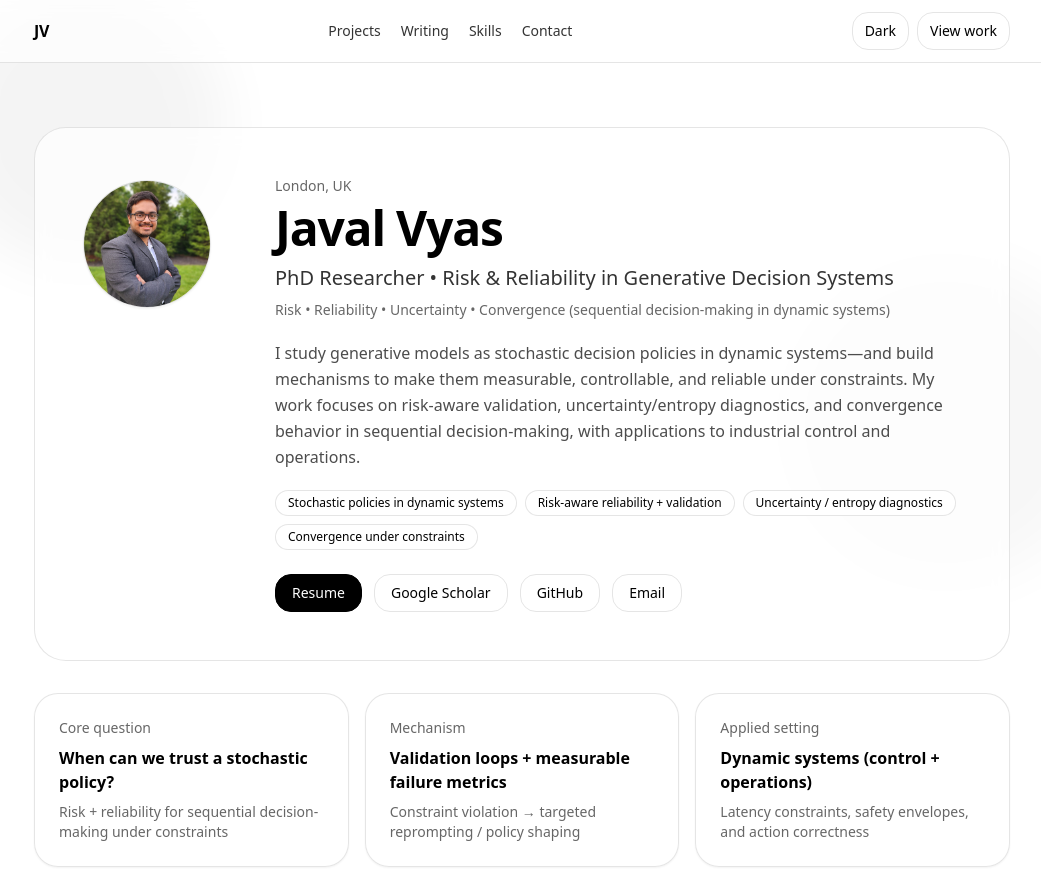
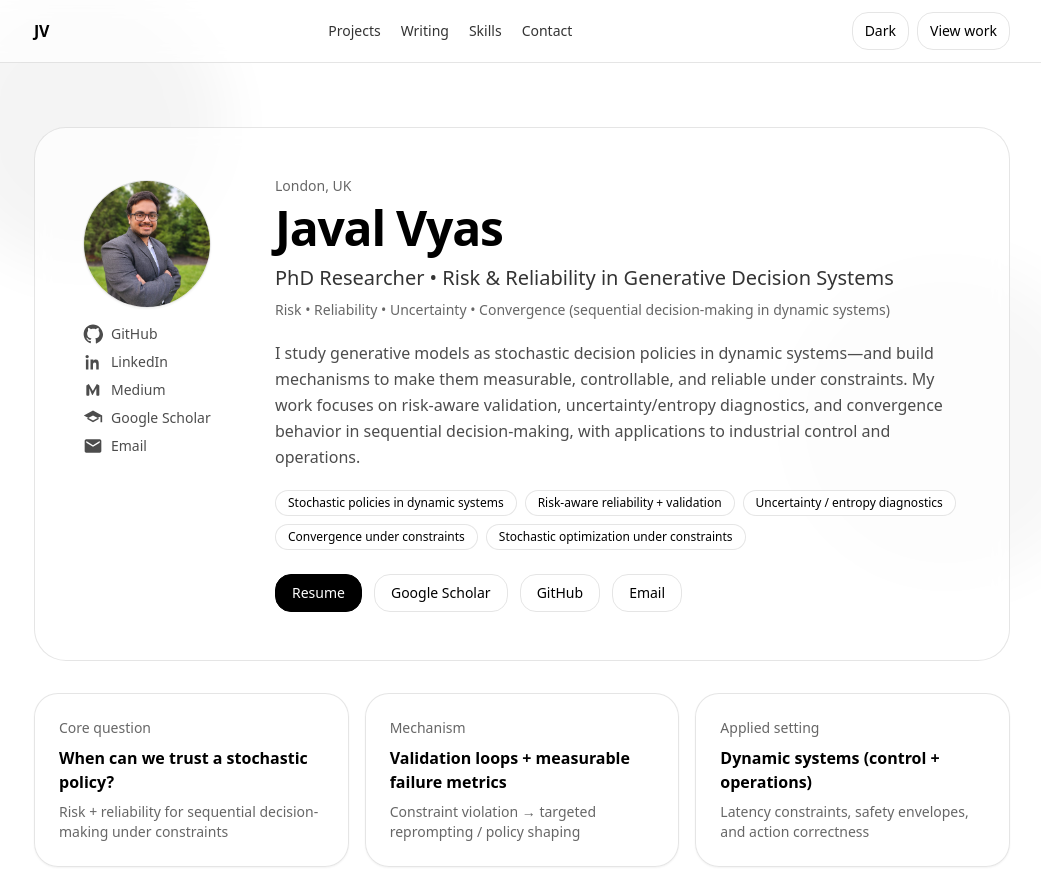
Before and after one commit to JavalVyas2000/javalvyas2000.github.io, an Astro site: page / in a window 1280 px wide. Shown: the top 870 px of the page, without its empty margins (118-1159 px from the left). Built offline with nearby package versions, Linux system fonts and the light colour scheme; Astro itself is replaced by a stand-in of ours.

```diff
--- a/src/pages/index.astro
+++ b/src/pages/index.astro
@@ -12,31 +12,6 @@
   .slice(0, 2)
   .map((x) => x[0]?.toUpperCase())
   .join("");
-
-// Keep only the “research identity” pills in the hero.
-// Tweak the excludes list to your taste.
-const heroBadgeExcludes = [
-  "GraphRAG", // optional: remove if you want it visible
-  "Optimization", // optional: remove if you want it visible
-  "MILP",
-  "MINLP",
-  "Scheduling",
-  "Open Source",
-  "OSS",
-  "Tool use",
-  "Tool-use",
-  "Linux",
-  "Docker",
-  "CI/CD"
-];
-
-const heroBadges =
-  (site.badges ?? [])
-    .filter((b) => !heroBadgeExcludes.some((x) => b.toLowerCase().includes(x.toLowerCase())))
-    .slice(0, 5); // keep it tight
-
-// Optional: If the filter removes too much, fall back to the first 5.
-const heroBadgesFinal = heroBadges.length ? heroBadges : (site.badges ?? []).slice(0, 5);
 ---
 
 <BaseLayout title={`${site.name} — ${site.title}`} description={site.tagline} canonicalPath="/">
@@ -66,7 +41,25 @@
               </div>
             )}
 
-            {/* Removed socials + email from the hero, per your request */}
+            {/* Keep socials below the photo (as you want) */}
+            <div class="flex flex-col gap-2 text-sm">
+              {site.socials.map((s) => (
+                <a
+                  class="group inline-flex items-center gap-2 hover:underline underline-offset-4 text-black/70 dark:text-white/70"
+                  href={s.href}
+                >
+                  <SocialIcon kind={s.icon} />
+                  <span>{s.label}</span>
+                </a>
+              ))}
+              <a
+                class="group inline-flex items-center gap-2 hover:underline underline-offset-4 text-black/70 dark:text-white/70"
+                href={`mailto:${site.email}`}
+              >
+                <SocialIcon kind="email" />
+                <span>Email</span>
+              </a>
+            </div>
           </div>
         </div>
 
@@ -81,15 +74,24 @@
 
           <p class="mt-5 text-black/70 dark:text-white/70 leading-relaxed">{site.tagline}</p>
 
-          {heroBadgesFinal.length ? (
-            <div class="mt-5 flex flex-wrap gap-2">
-              {heroBadgesFinal.map((b) => (
-                <span class="inline-flex items-center rounded-full border border-black/10 dark:border-white/10 px-3 py-1 text-xs font-medium text-black dark:text-white bg-white/55 dark:bg-black/15 backdrop-blur hover:bg-black/5 dark:hover:bg-white/5 transition">
-                  {b}
-                </span>
-              ))}
-            </div>
-          ) : null}
+          {/* Only the relevant research-identity pills (no duplicates) */}
+          <div class="mt-5 flex flex-wrap gap-2">
+            <span class="inline-flex items-center rounded-full border border-black/10 dark:border-white/10 px-3 py-1 text-xs font-medium text-black dark:text-white bg-white/55 dark:bg-black/15 backdrop-blur">
+              Stochastic policies in dynamic systems
+            </span>
+            <span class="inline-flex items-center rounded-full border border-black/10 dark:border-white/10 px-3 py-1 text-xs font-medium text-black dark:text-white bg-white/55 dark:bg-black/15 backdrop-blur">
+              Risk-aware reliability + validation
+            </span>
+            <span class="inline-flex items-center rounded-full border border-black/10 dark:border-white/10 px-3 py-1 text-xs font-medium text-black dark:text-white bg-white/55 dark:bg-black/15 backdrop-blur">
+              Uncertainty / entropy diagnostics
+            </span>
+            <span class="inline-flex items-center rounded-full border border-black/10 dark:border-white/10 px-3 py-1 text-xs font-medium text-black dark:text-white bg-white/55 dark:bg-black/15 backdrop-blur">
+              Convergence under constraints
+            </span>
+            <span class="inline-flex items-center rounded-full border border-black/10 dark:border-white/10 px-3 py-1 text-xs font-medium text-black dark:text-white bg-white/55 dark:bg-black/15 backdrop-blur">
+              Stochastic optimization under constraints
+            </span>
+          </div>
 
           <div class="mt-6 flex flex-wrap gap-3">
             {site.ctas.map((c) => (
@@ -280,15 +282,6 @@
           {site.email}
         </a>
       </p>
-
-      <div class="mt-4 flex flex-wrap gap-3 text-sm">
-        {site.socials.map((s) => (
-          <a class="inline-flex items-center gap-2 hover:underline underline-offset-4" href={s.href}>
-            <SocialIcon kind={s.icon} />
-            <span>{s.label}</span>
-          </a>
-        ))}
-      </div>
     </div>
   </Section>
 </BaseLayout>
```
